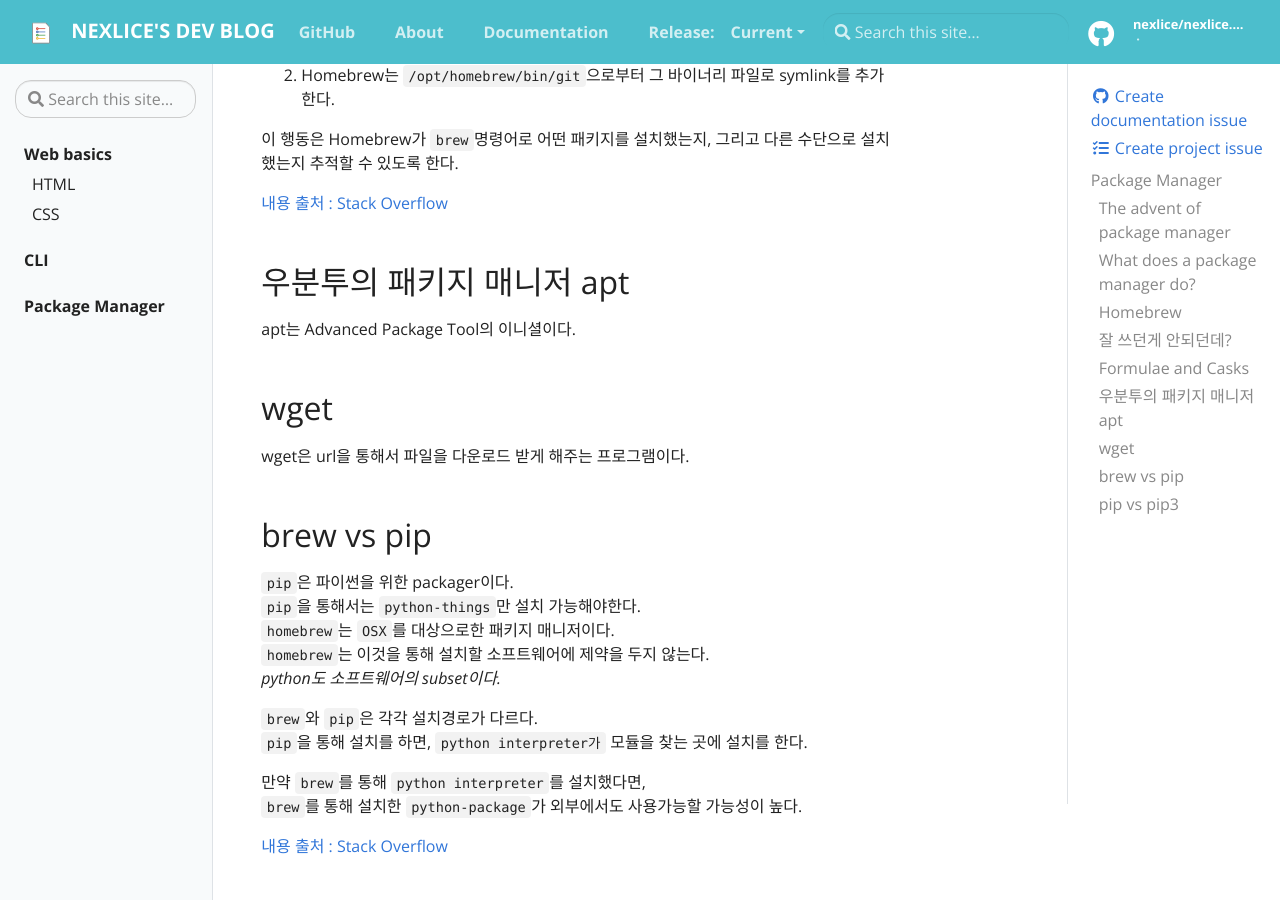
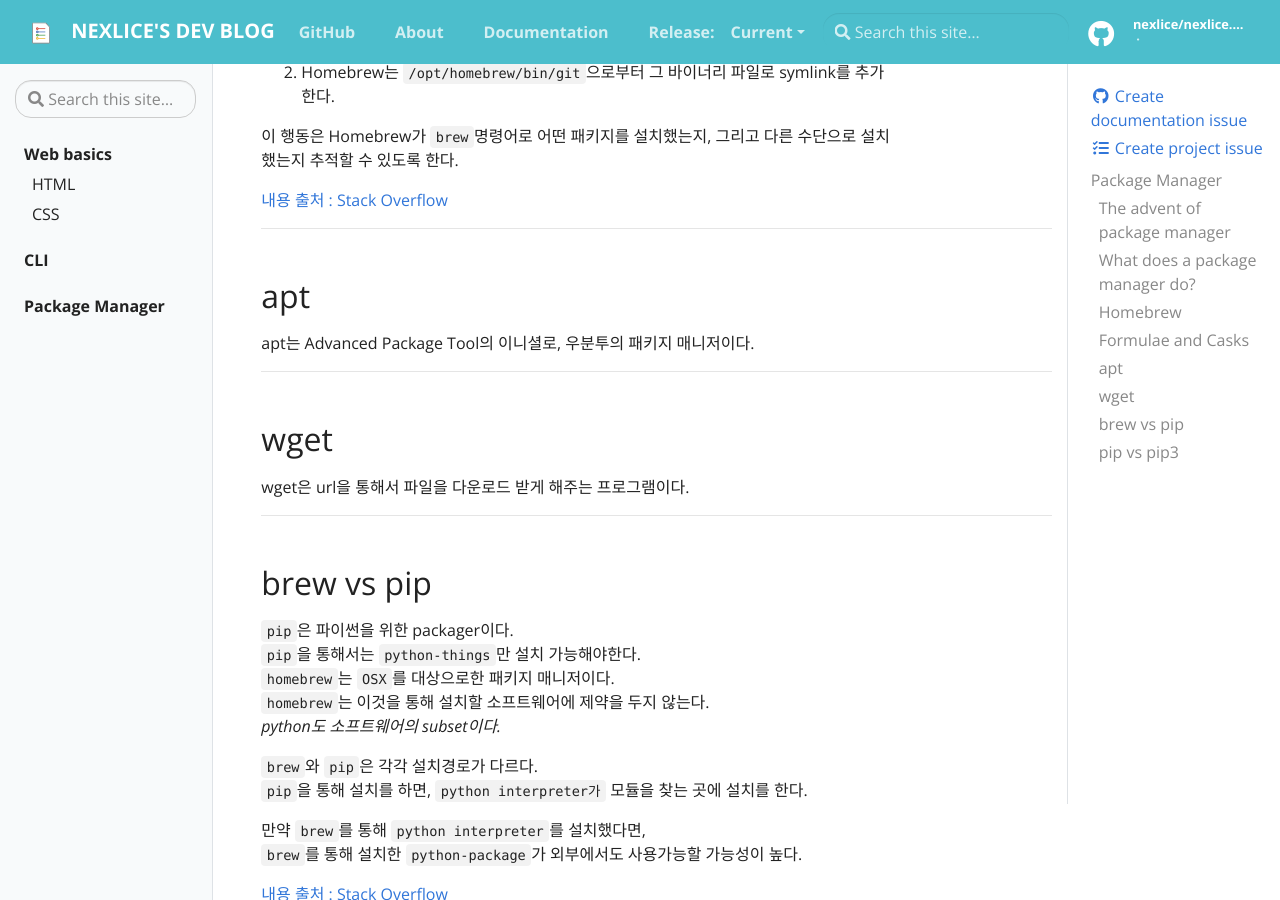
Before and after one commit to nexlice/nexlice.github.io, a Jekyll site: the page built from _docs/Web_Basics/Package-Manager.md, in a window 1280 px wide and 900 px high, scrolled down 2644 px. Built offline with Jekyll 4.4.1, drawn with Linux system fonts in a browser that asks for light colours.

Commit message:
docs: add horizontal line for each docs

```diff
--- a/_docs/Web_Basics/Package-Manager.md
+++ b/_docs/Web_Basics/Package-Manager.md
@@ -27,7 +27,6 @@
 이런 단점을 보완하기 위해서 생긴 도구가 바로, **패키지 매니저**이다.
 
 ---
-
 ## What does a package manager do?
 패키지 매니저는 패키지의 설치, 변경, 삭제 등 관리를 편리하게 해주는 도구이다.
 스마트폰으로 비유하자면 앱스토어와 그 역할이 비슷하다.
@@ -43,7 +42,7 @@
 
 ---
 
-### 잘 쓰던게 안되던데?
+#### 잘 쓰던게 안되던데?
 어떤 명령어가 안되는 이유에는 여러가지가 있다.
 그중 필자가 겪은 에러로는 `invalid active developer path`이다.
 이는 맥 os를 업데이트 해줬을 때 일어나는데,
@@ -111,12 +110,16 @@
 
 [내용 출처 :  Stack Overflow](https://stackoverflow.com/questions/46403937/what-is-the-difference-between-brew-install-x-and-brew-cask-install-x)
 
-## 우분투의 패키지 매니저 apt
-apt는 Advanced Package Tool의 이니셜이다.
+---
 
+## apt
+apt는 Advanced Package Tool의 이니셜로, 우분투의 패키지 매니저이다.
+
+---
 ## wget
 wget은 url을 통해서 파일을 다운로드 받게 해주는 프로그램이다.
 
+---
 ## brew vs pip
 `pip`은 파이썬을 위한 packager이다.
 `pip`을 통해서는 `python-things`만 설치 가능해야한다.
```
Also changed, not shown: _docs/Web_Basics/CLI-commands.md (+16 -0 lines), _docs/Web_Basics/CSS.md (+50 -0 lines), _docs/Web_Basics/HTML.md (+16 -2 lines), _docs/Web_Basics/Javascript-Runtime.md (+11 -0 lines).
